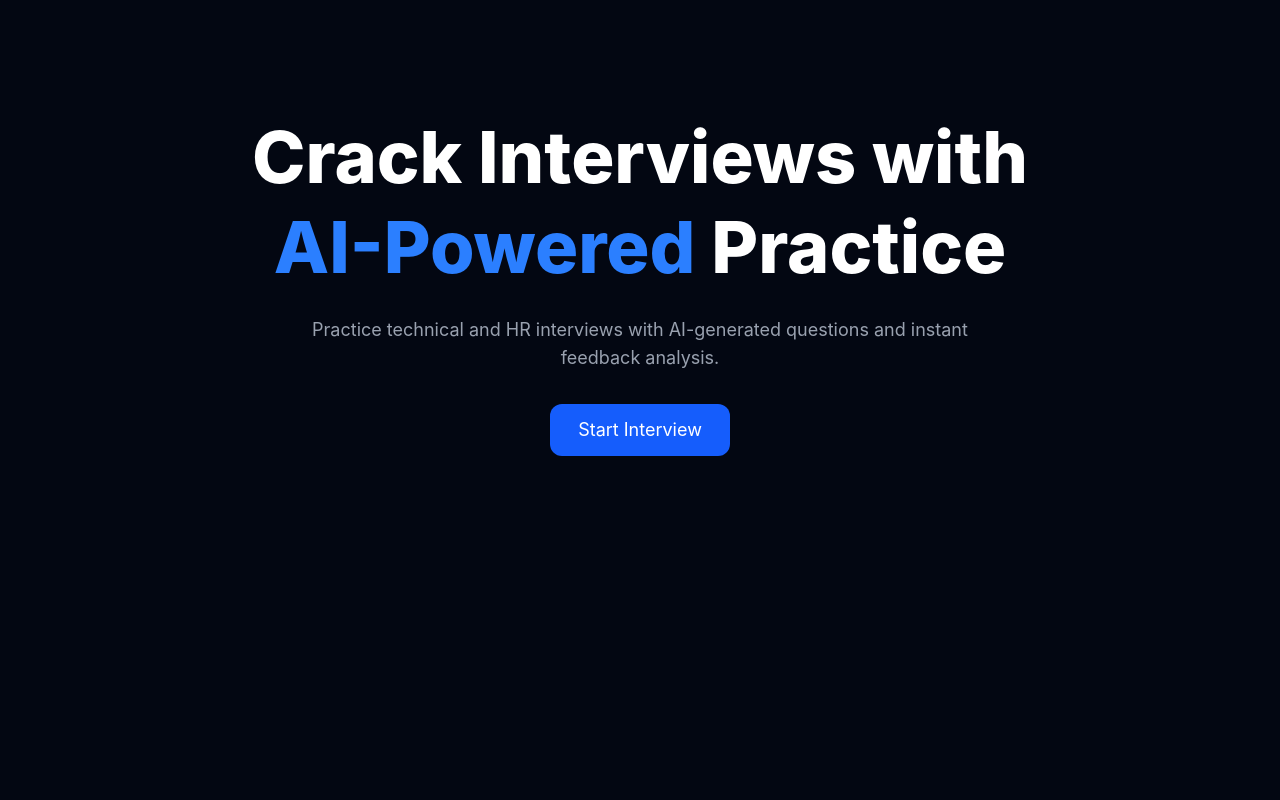
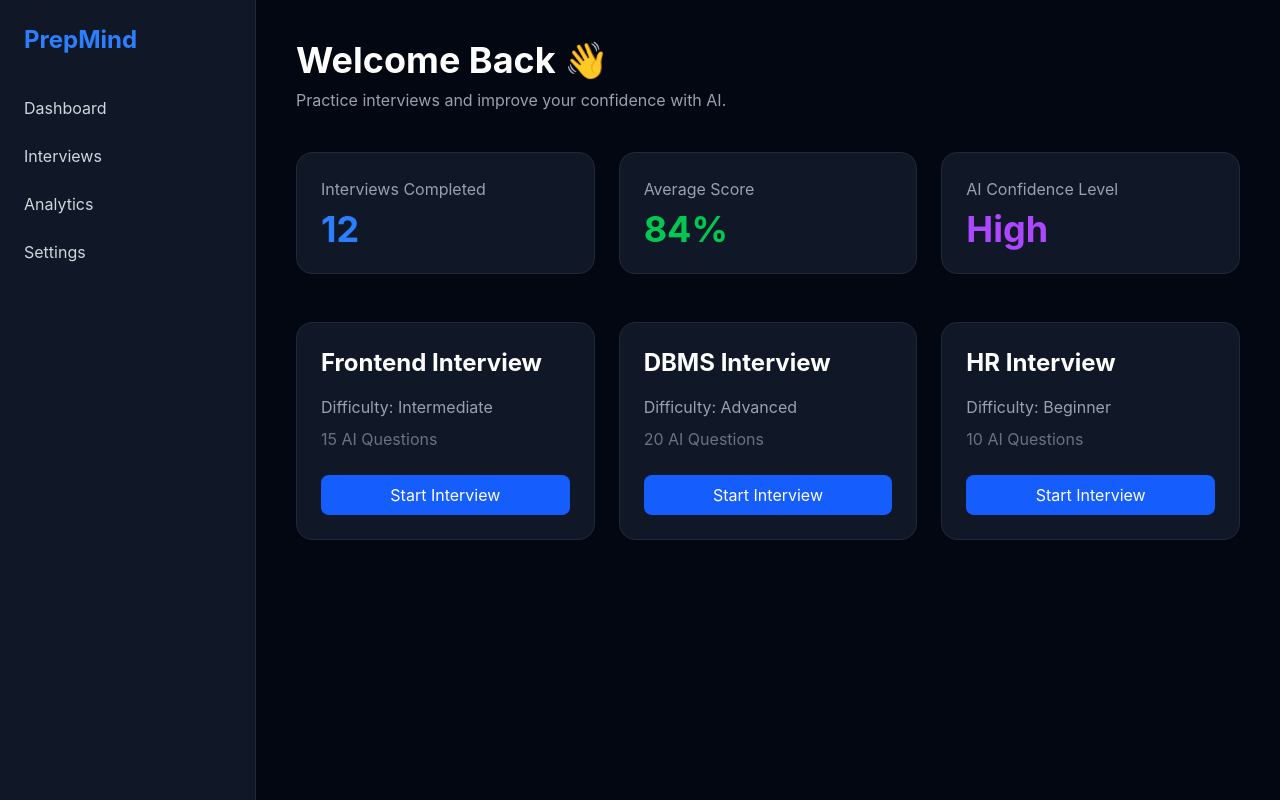
Before and after one commit to suvarnaramdin/prepmind-ai, a React app in the folder frontend/: page /dashboard in a window 1280 px wide. Built offline with nearby package versions, Linux system fonts and the light colour scheme; the HTML template or start-up script is replaced by a standard one.

Commit message:
Upgraded PrepMind dashboard UI

```diff
--- a/frontend/src/App.jsx
+++ b/frontend/src/App.jsx
@@ -1,7 +1,25 @@
+import { BrowserRouter, Routes, Route } from "react-router-dom"
+
 import Home from "./pages/Home"
+import Dashboard from "./pages/Dashboard"
+import Interview from "./pages/Interview"
 
 function App() {
-  return <Home />
+  return (
+    <BrowserRouter>
+
+      <Routes>
+
+        <Route path="/" element={<Home />} />
+
+        <Route path="/dashboard" element={<Dashboard />} />
+
+        <Route path="/interview" element={<Interview />} />
+
+      </Routes>
+
+    </BrowserRouter>
+  )
 }
 
 export default App
--- a/frontend/src/components/InterviewCard.jsx
+++ b/frontend/src/components/InterviewCard.jsx
@@ -1,18 +1,26 @@
-function InterviewCard({ title, level }) {
+import { Link } from "react-router-dom"
+
+function InterviewCard({ title, level, questions }) {
   return (
-    <div className="bg-gray-900 p-6 rounded-2xl border border-gray-800">
+    <div className="bg-gray-900 p-6 rounded-2xl border border-gray-800 hover:border-blue-500 transition">
 
       <h2 className="text-2xl font-bold mb-4">
         {title}
       </h2>
 
-      <p className="text-gray-400 mb-6">
+      <p className="text-gray-400 mb-2">
         Difficulty: {level}
       </p>
 
-      <button className="bg-blue-600 hover:bg-blue-700 px-5 py-2 rounded-lg">
-        Start
-      </button>
+      <p className="text-gray-500 mb-6">
+        {questions} AI Questions
+      </p>
+
+      <Link to="/interview">
+        <button className="bg-blue-600 hover:bg-blue-700 px-5 py-2 rounded-lg w-full">
+          Start Interview
+        </button>
+      </Link>
 
     </div>
   )
--- a/frontend/src/pages/Dashboard.jsx
+++ b/frontend/src/pages/Dashboard.jsx
@@ -9,25 +9,68 @@ function Dashboard() {
 
       <div className="flex-1 p-10">
 
-        <h1 className="text-4xl font-bold mb-10">
-          Interview Dashboard
+        <h1 className="text-4xl font-bold mb-2">
+          Welcome Back 👋
         </h1>
 
+        <p className="text-gray-400 mb-10">
+          Practice interviews and improve your confidence with AI.
+        </p>
+
+        {/* Stats */}
+        <div className="grid md:grid-cols-3 gap-6 mb-12">
+
+          <div className="bg-gray-900 p-6 rounded-2xl border border-gray-800">
+            <h2 className="text-gray-400 mb-2">
+              Interviews Completed
+            </h2>
+
+            <p className="text-4xl font-bold text-blue-500">
+              12
+            </p>
+          </div>
+
+          <div className="bg-gray-900 p-6 rounded-2xl border border-gray-800">
+            <h2 className="text-gray-400 mb-2">
+              Average Score
+            </h2>
+
+            <p className="text-4xl font-bold text-green-500">
+              84%
+            </p>
+          </div>
+
+          <div className="bg-gray-900 p-6 rounded-2xl border border-gray-800">
+            <h2 className="text-gray-400 mb-2">
+              AI Confidence Level
+            </h2>
+
+            <p className="text-4xl font-bold text-purple-500">
+              High
+            </p>
+          </div>
+
+        </div>
+
+        {/* Interview Cards */}
         <div className="grid md:grid-cols-3 gap-6">
 
           <InterviewCard
             title="Frontend Interview"
             level="Intermediate"
+            questions="15"
           />
 
           <InterviewCard
             title="DBMS Interview"
             level="Advanced"
+            questions="20"
           />
 
           <InterviewCard
             title="HR Interview"
             level="Beginner"
+            questions="10"
           />
 
         </div>
--- a/frontend/src/pages/Home.jsx
+++ b/frontend/src/pages/Home.jsx
@@ -1,3 +1,4 @@
+import { Link } from "react-router-dom"
 function Home() {
   return (
     <div className="min-h-screen bg-gray-950 text-white">
@@ -15,10 +16,11 @@ function Home() {
           and instant feedback analysis.
         </p>
 
-        <button className="bg-blue-600 hover:bg-blue-700 px-7 py-3 rounded-xl text-lg transition mt-8">
-          Start Interview
-        </button>
-
+       <Link to="/dashboard">
+  <button className="bg-blue-600 hover:bg-blue-700 px-7 py-3 rounded-xl text-lg transition mt-8">
+    Start Interview
+  </button>
+</Link>
       </div>
 
     </div>
--- /dev/null
+++ b/frontend/src/pages/Interview.jsx
@@ -0,0 +1,38 @@
+import { Link } from "react-router-dom"
+function Interview() {
+  return (
+    <div className="min-h-screen bg-gray-950 text-white p-10">
+
+      <h1 className="text-4xl font-bold mb-8">
+        AI Mock Interview
+      </h1>
+
+      <div className="bg-gray-900 p-8 rounded-2xl border border-gray-800">
+
+        <h2 className="text-2xl font-semibold mb-4">
+          Question 1
+        </h2>
+
+        <p className="text-gray-300 text-lg">
+          Explain the difference between SQL and NoSQL databases.
+        </p>
+
+        <textarea
+          className="w-full mt-6 bg-gray-800 border border-gray-700 rounded-xl p-4 text-white outline-none"
+          rows="6"
+          placeholder="Type your answer here..."
+        ></textarea>
+
+        <Link to="/interview">
+  <button className="bg-blue-600 hover:bg-blue-700 px-5 py-2 rounded-lg">
+    Start
+  </button>
+</Link>
+
+      </div>
+
+    </div>
+  )
+}
+
+export default Interview
```
